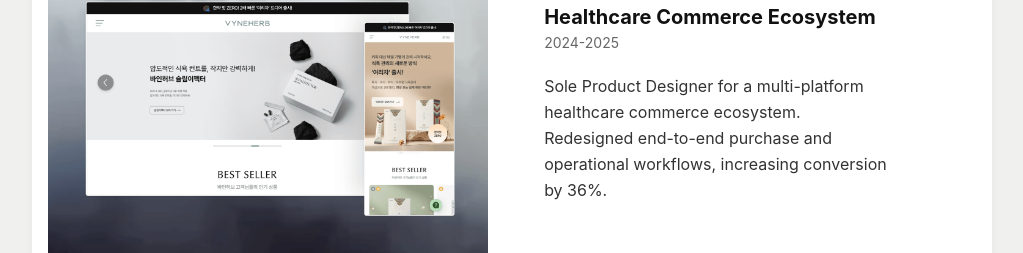
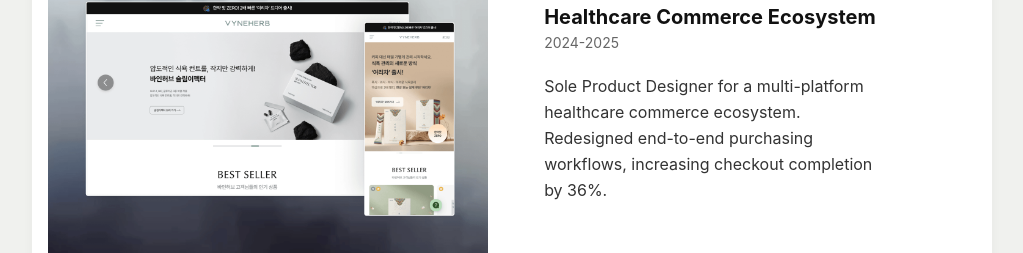
Before and after one commit to dani-shin/portfolio, a Next.js app: page / in a window 1280 px wide. Shown: the part 522-775 px from the top of the page, without its empty margins (128-1151 px from the left). Built offline with nearby package versions, Linux system fonts and the light colour scheme; a web font is replaced by a local one.

Commit message:
Update WeGlow project description in FeaturedProjects

```diff
--- a/components/FeaturedProjects.tsx
+++ b/components/FeaturedProjects.tsx
@@ -24,7 +24,7 @@ const projects: Project[] = [
     subtitle: "Healthcare Commerce Ecosystem",
     period: "2024-2025",
     description:
-      "Sole Product Designer for a multi-platform healthcare commerce ecosystem. Redesigned end-to-end purchase and operational workflows, increasing conversion by 36%.",
+      "Sole Product Designer for a multi-platform healthcare commerce ecosystem. Redesigned end-to-end purchasing workflows, increasing checkout completion by 36%.",
     client: "weglow",
     logo: "/work/main_work_logo_1.png",
     image: "/work/main_work_1.png",
```
